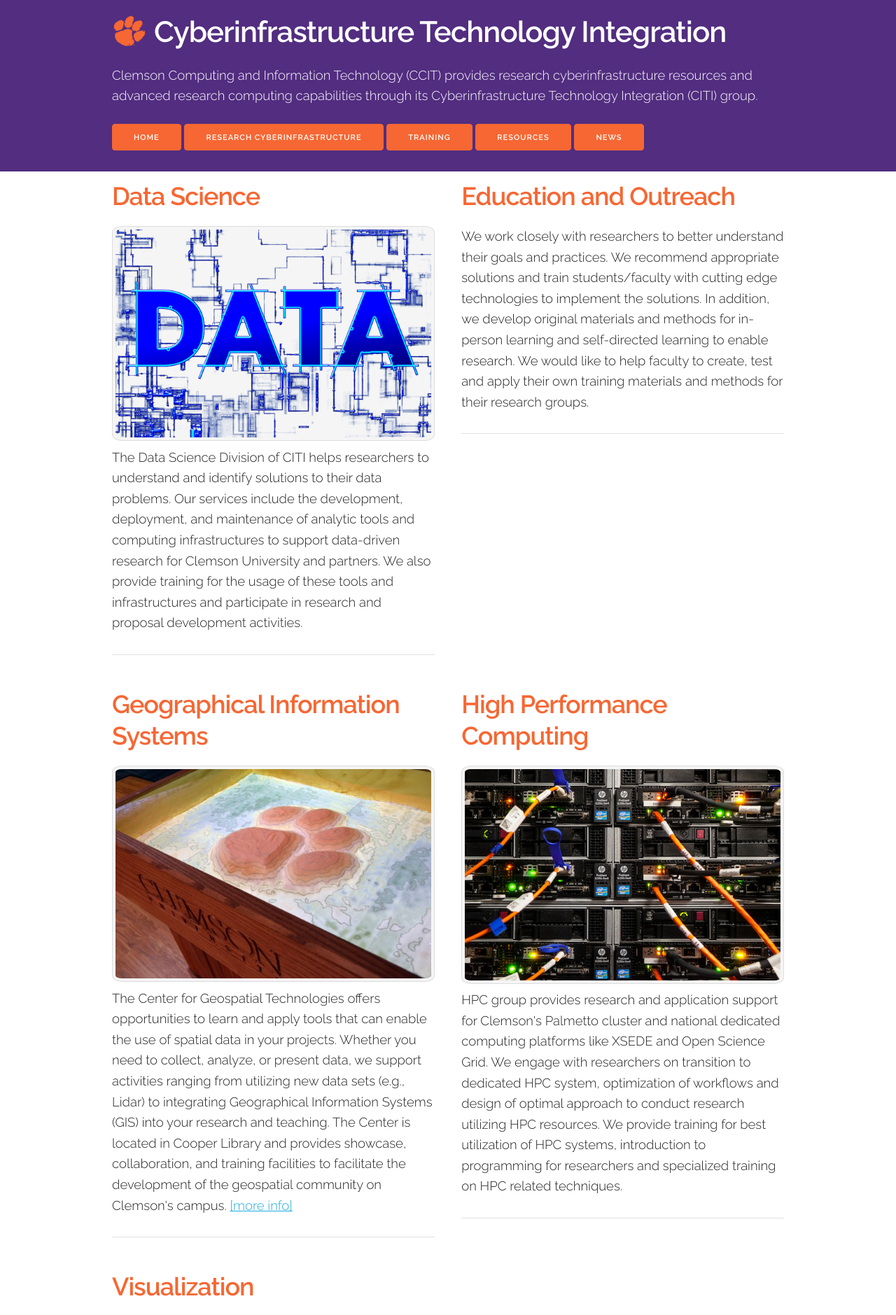
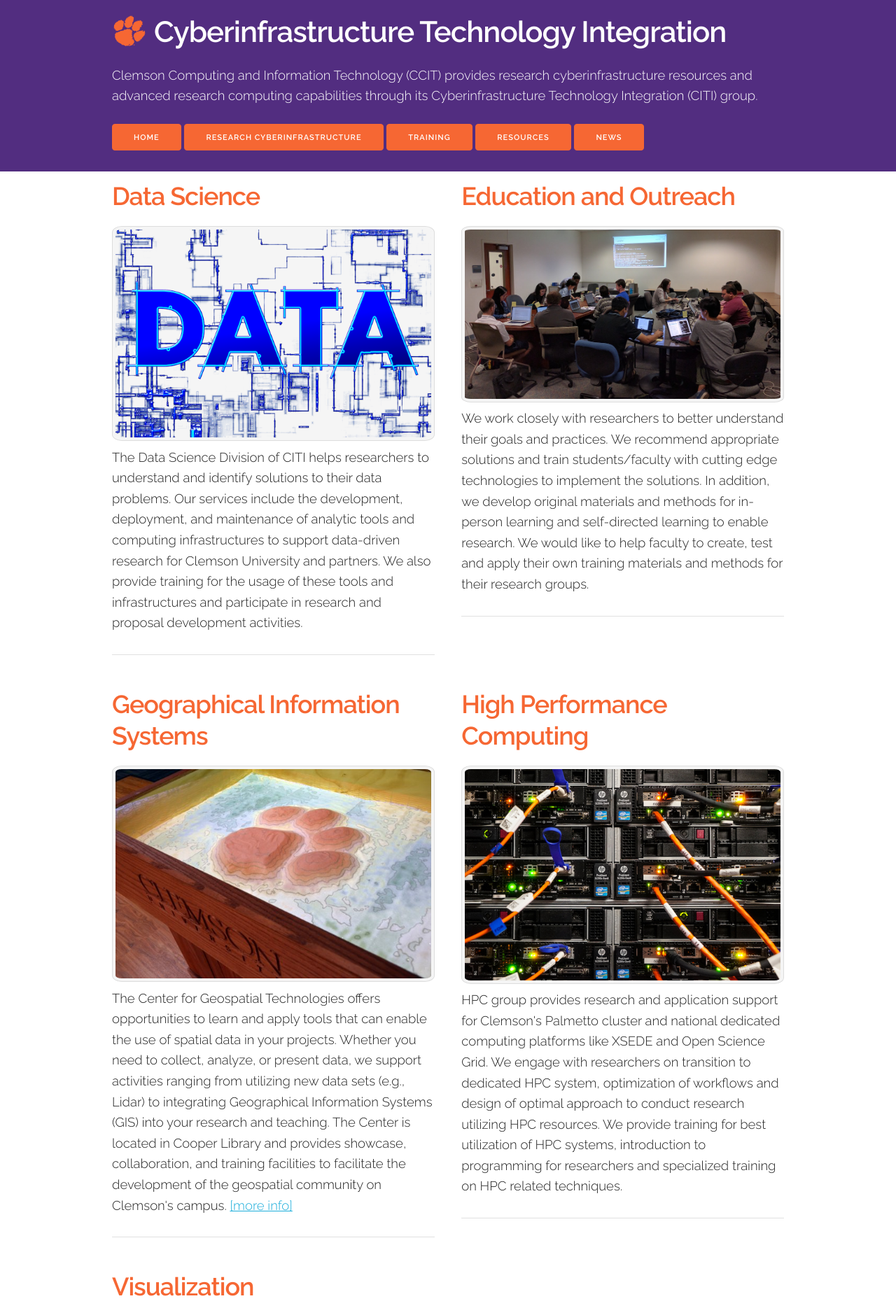
Before and after one commit to clemsonciti/citi-webpage, a Jekyll site: the page built from index.html, in a window 1280 px wide. Shown: the top 1879 px of the page at 70% size. Built offline with Jekyll 4.4.1, drawn with Linux system fonts in a browser that asks for light colours.

Commit message:
Added education photo on front page

```diff
--- a/index.html
+++ b/index.html
@@ -19,6 +19,7 @@ layout: default
 
       <div class="one-half column" style="margin-top: 10pt">
         <span class="group_title">Education and Outreach</span>
+        <img src="/images/education.jpg" class="image u-max-full-width">
         <p>
         We work closely with researchers to better understand their goals and practices.
         We recommend appropriate solutions and train students/faculty with cutting edge
```
Also changed, not shown: images/education.jpg (added).
